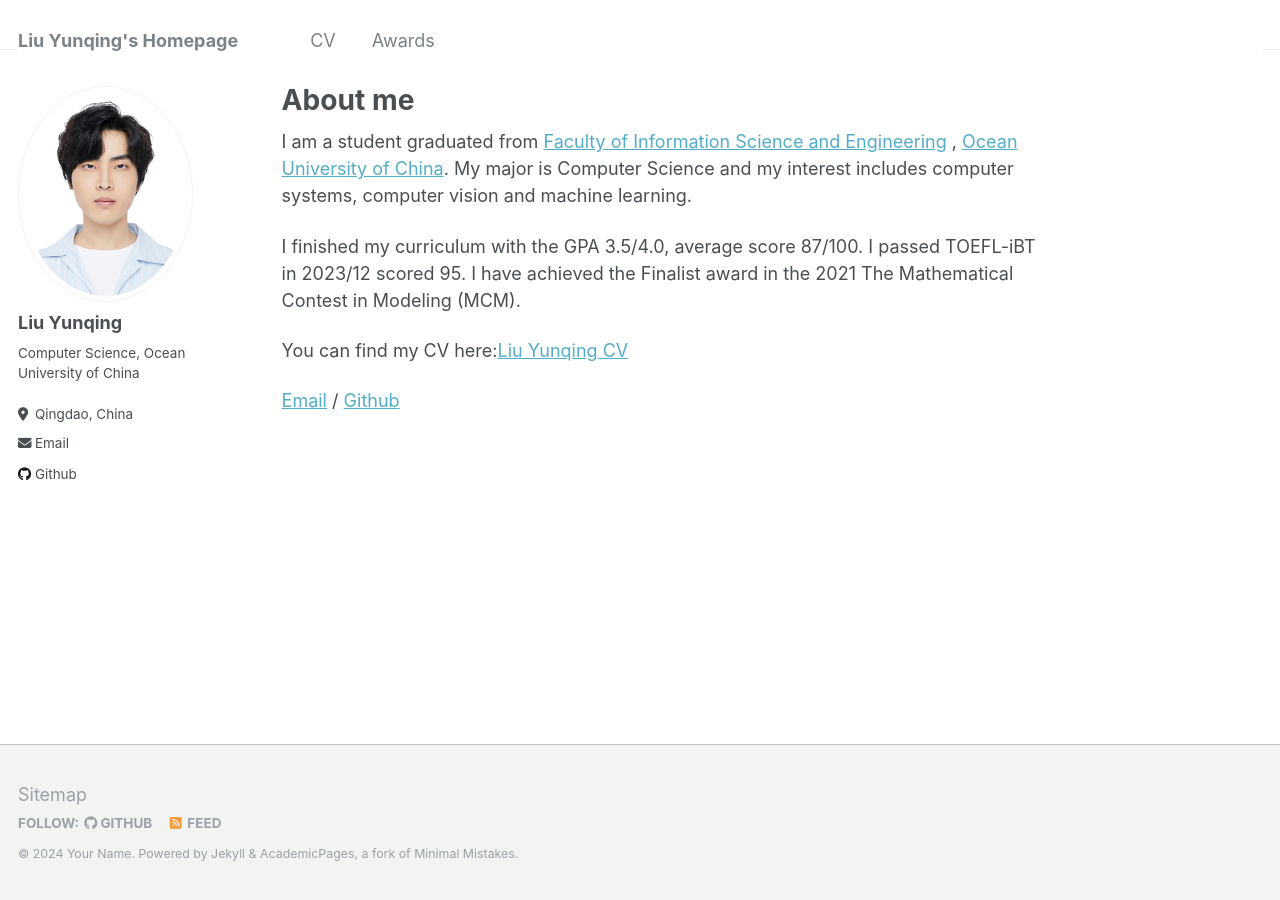
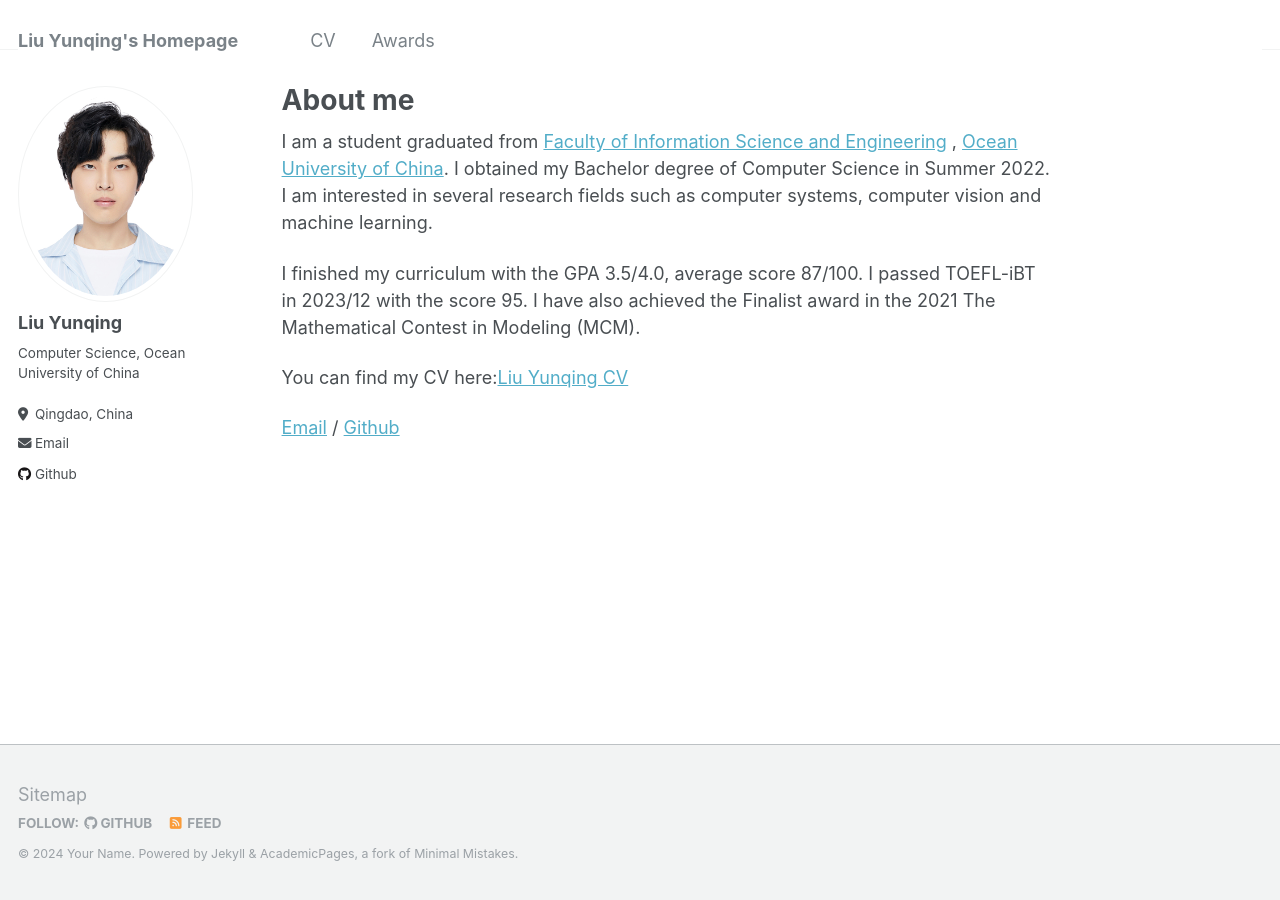
Before and after one commit to SkyworldPaladin/skyworldpaladin.github.io, a Jekyll site: the page built from _pages/about.md, in a window 1280 px wide. Built offline with Jekyll 4.4.1, drawn with Linux system fonts in a browser that asks for light colours.

Commit message:
Update 6(about.md)

```diff
--- a/_pages/about.md
+++ b/_pages/about.md
@@ -7,9 +7,9 @@ redirect_from:
   - /about.html
 ---
 
-I am a student graduated from [Faculty of Information Science and Engineering](https://it.ouc.edu.cn/fise/) , [Ocean University of China](http://eweb.ouc.edu.cn/). My major is Computer Science and my interest includes computer systems, computer vision and machine learning.
+I am a student graduated from [Faculty of Information Science and Engineering](https://it.ouc.edu.cn/fise/) , [Ocean University of China](http://eweb.ouc.edu.cn/). I obtained my Bachelor degree of Computer Science in Summer 2022. I am interested in several research fields such as computer systems, computer vision and machine learning.
 
-I finished my curriculum with the GPA 3.5/4.0, average score 87/100. I passed TOEFL-iBT in 2023/12 scored 95. I have achieved the Finalist award in the 2021 The Mathematical Contest in Modeling (MCM).
+I finished my curriculum with the GPA 3.5/4.0, average score 87/100. I passed TOEFL-iBT in 2023/12 with the score 95. I have also achieved the Finalist award in the 2021 The Mathematical Contest in Modeling (MCM).
 
 You can find my CV here:[Liu Yunqing CV](../files/Liu Yunqing CV.pdf)
 
```
